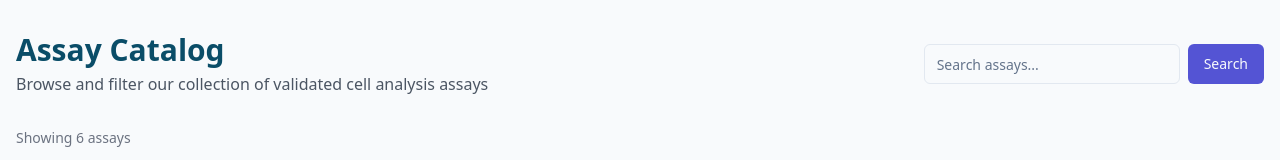
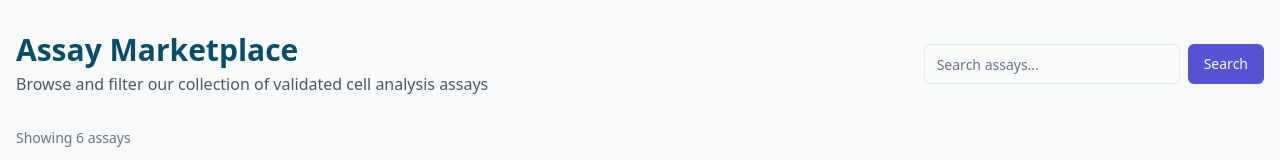
Before and after one commit to AdelBenamaraAI/assay-compass-platform, a React (Vite) app: page /catalog in a window 1280 px wide. Shown: the top 160 px of the page. Built offline with nearby package versions, Linux system fonts and the light colour scheme.

Commit message:
Code edited in Lovable Code Editor
Edited UI in Lovable

```diff
--- a/src/pages/Catalog.tsx
+++ b/src/pages/Catalog.tsx
@@ -125,7 +125,7 @@ const Catalog: React.FC = () => {
       <div className="container mx-auto px-4 py-8">
         <div className="flex flex-col md:flex-row justify-between items-center mb-8">
           <div>
-            <h1 className="text-3xl font-bold text-science-blue">Assay Catalog</h1>
+            <h1 className="text-3xl font-bold text-science-blue">Assay Marketplace</h1>
             <p className="text-gray-600 mt-1">
               Browse and filter our collection of validated cell analysis assays
             </p>
```
